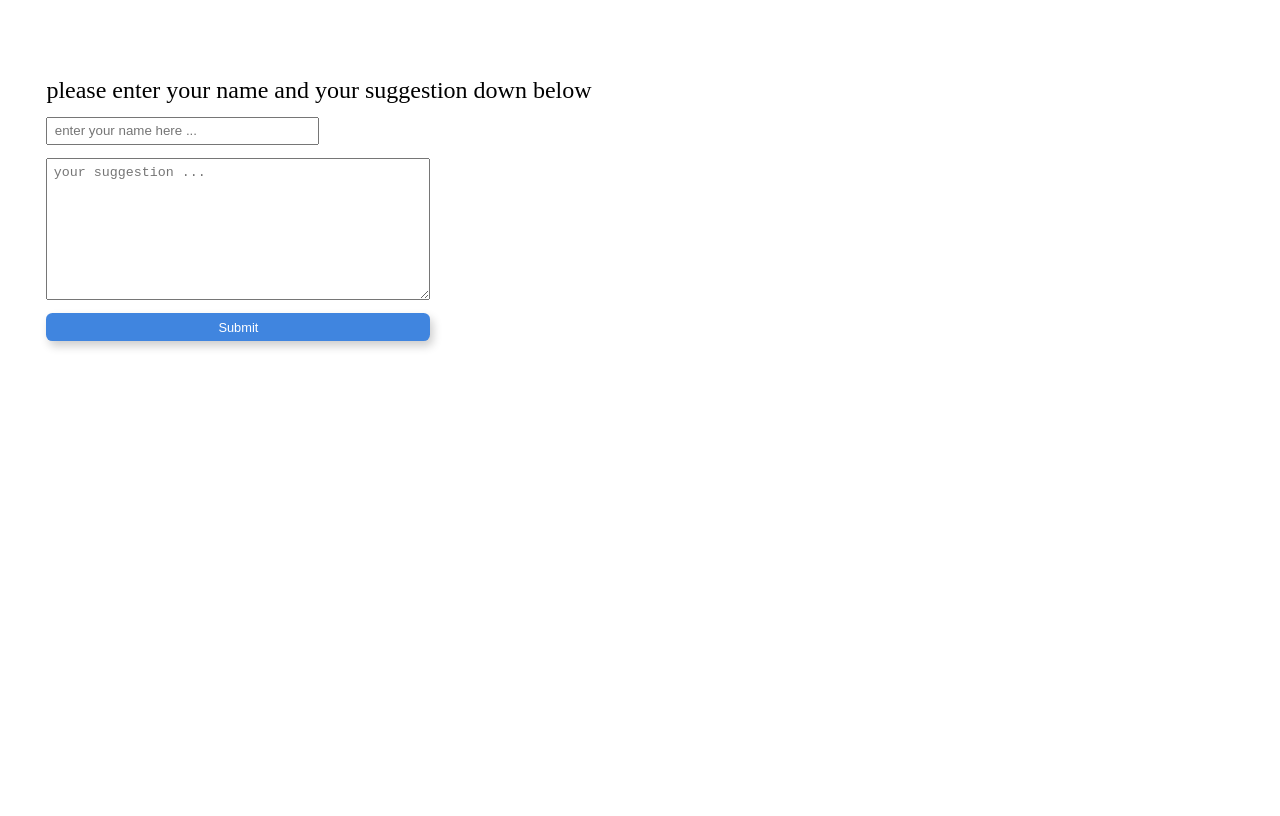
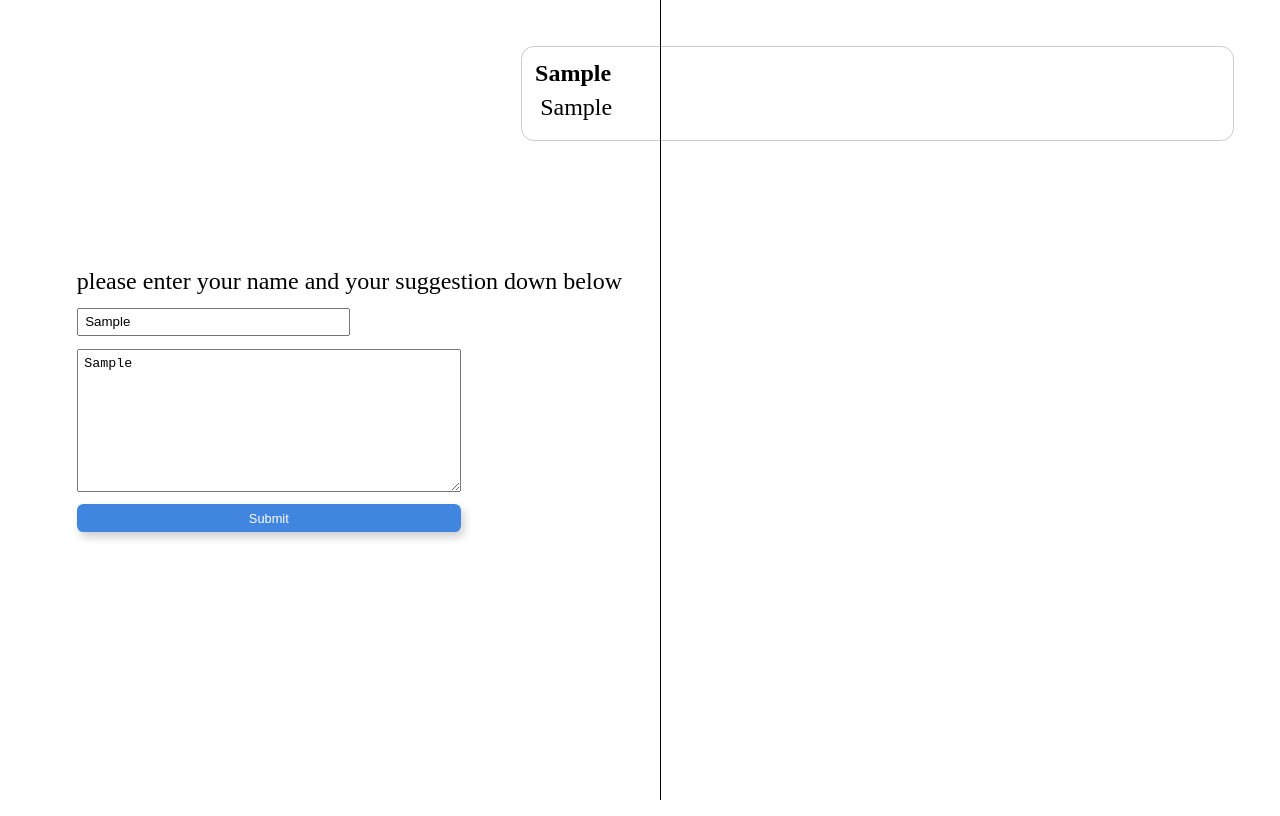
Before and after one commit to Ali-Ghasemi-Tech/game-fest, a React (Create React App) app: page /game-fest/contact in a window 1280 px wide. Both pictures are taken after typing "Sample", "Sample" into the empty fields and a click on the button "Submit". Built offline with nearby package versions, Linux system fonts and the light colour scheme.

Commit message:
add history to contact page

```diff
--- a/src/App.js
+++ b/src/App.js
@@ -28,7 +28,6 @@ function App() {
     consoleStandProduct
   );
 
-  console.log(allList);
   const [productList] = useState(allList);
 
   return (
--- /dev/null
+++ b/src/components/Suggestion.jsx
@@ -0,0 +1,16 @@
+import React, { useEffect } from "react";
+import "../style/contact.css";
+
+const Suggestion = ({ name, suggestion, date }) => {
+  return (
+    <>
+      <div id="suggestion-container">
+        <span id="suggestion-name">{name}</span>
+        <span id="suggestion-text">{suggestion}</span>
+        <span id="suggestion-date">{date}</span>
+      </div>
+    </>
+  );
+};
+
+export default Suggestion;
--- a/src/pages/Contact.jsx
+++ b/src/pages/Contact.jsx
@@ -1,42 +1,78 @@
 import React, { useEffect, useState } from "react";
 import "../style/contact.css";
+import Suggestion from "../components/Suggestion";
 
 const Contact = () => {
+  const [suggestions, setSuggestions] = useState([]);
+  const [isSuggestion, setIsSuggestion] = useState(false);
   const [isSubmit, setIsSubmit] = useState(false);
+  const [formData, setFormData] = useState({
+    name: "",
+    text: "",
+  });
+  function handleChange(e) {
+    const { name, value } = e.target;
+    setFormData({ ...formData, [name]: value });
+  }
+
   useEffect(() => {
     const form = document.getElementById("contact-form");
     form.addEventListener("submit", (e) => {
       e.preventDefault();
     });
     document.getElementById("submit").addEventListener("click", () => {
+      if (formData.name != "" && formData.text != "") {
+        setIsSuggestion(true);
         setIsSubmit(true);
-      document.getElementById("name").value = "";
-      document.getElementById("suggestion").value = "";
+        setSuggestions([...suggestions, formData]);
         setTimeout(() => {
           setIsSubmit(false);
         }, 1000);
+        setFormData({ ...formData, text: "" });
+      }
+      return null;
     });
-  }, []);
+  }, [isSubmit, isSuggestion, suggestions, formData]);
   return (
     <>
-      <div className="contact-container">
+      <div className="contact-page">
+        <div className="form-container">
           <span>please enter your name and your suggestion down below </span>
           <form id="contact-form">
             <input
+              name="name"
               placeholder="enter your name here ..."
               type="text"
               id="name"
-          ></input>
+              onChange={handleChange}
+            />
             <textarea
+              onChange={handleChange}
+              name="text"
               cols="30"
               rows="10"
               placeholder="your suggestion ..."
               type="text"
               id="suggestion"
-          ></textarea>
+            />
             <button id="submit">Submit</button>
           </form>
         </div>
+        <div className={isSuggestion ? "suggestion-field" : "hide"}>
+          {suggestions.length != 0
+            ? suggestions.map((suggestion) => (
+                <Suggestion
+                  name={suggestion.name}
+                  suggestion={suggestion.text}
+                />
+              ))
+            : null}
+        </div>
+        <div className={isSuggestion ? "hide" : "no-suggestion"}>
+          <span>your suggestion history is empty</span>
+        </div>
+      </div>
+
       <div className={isSubmit ? "submit-massage" : "hide"}>
         <span>your massage has been submitted</span>
       </div>
--- a/src/style/contact.css
+++ b/src/style/contact.css
@@ -1,13 +1,25 @@
-.contact-container {
-  margin-top: 6vw;
+.contact-page {
+  display: flex;
+  justify-content: end;
+  padding: 0 3vw;
+  height: auto;
+  height: 100vh;
+}
+.form-container {
+  position: fixed;
+  top: 0;
+  bottom: 0;
+  left: 0;
+  padding: 6vw 3vw;
   margin-left: 3vw;
   display: flex;
-
   width: auto;
+  justify-content: center;
   flex-direction: column;
   row-gap: 1vw;
+  border-right: 1px solid black;
 }
-.contact-container form {
+.form-container form {
   display: flex;
   flex-direction: column;
   row-gap: 1vw;
@@ -57,3 +69,34 @@
   align-items: center;
   background-color: rgba(0, 0, 0, 0.2);
 }
+.suggestion-field,
+.no-suggestion {
+  margin-top: 2vw;
+  width: 60%;
+}
+.no-suggestion {
+  display: flex;
+  justify-content: center;
+  align-items: center;
+}
+#suggestion-container {
+  display: flex;
+  flex-direction: column;
+  row-gap: 0.5vw;
+  padding: 1vw;
+  margin-top: 1vw;
+  border: 1px solid rgba(0, 0, 0, 0.2);
+  border-radius: 1vw;
+}
+#suggestion-date {
+  font-size: clamp(0.5em, 1vw, 1em);
+  padding-left: 0.4vw;
+}
+#suggestion-name {
+  font-weight: bold;
+  font-size: clamp(1em, 2vw, 1.5em);
+}
+#suggestion-text {
+  padding-left: 0.4vw;
+  font-size: clamp(1em, 2vw, 1.5em);
+}
```
Lines whose indentation alone changed are shown as unchanged.
